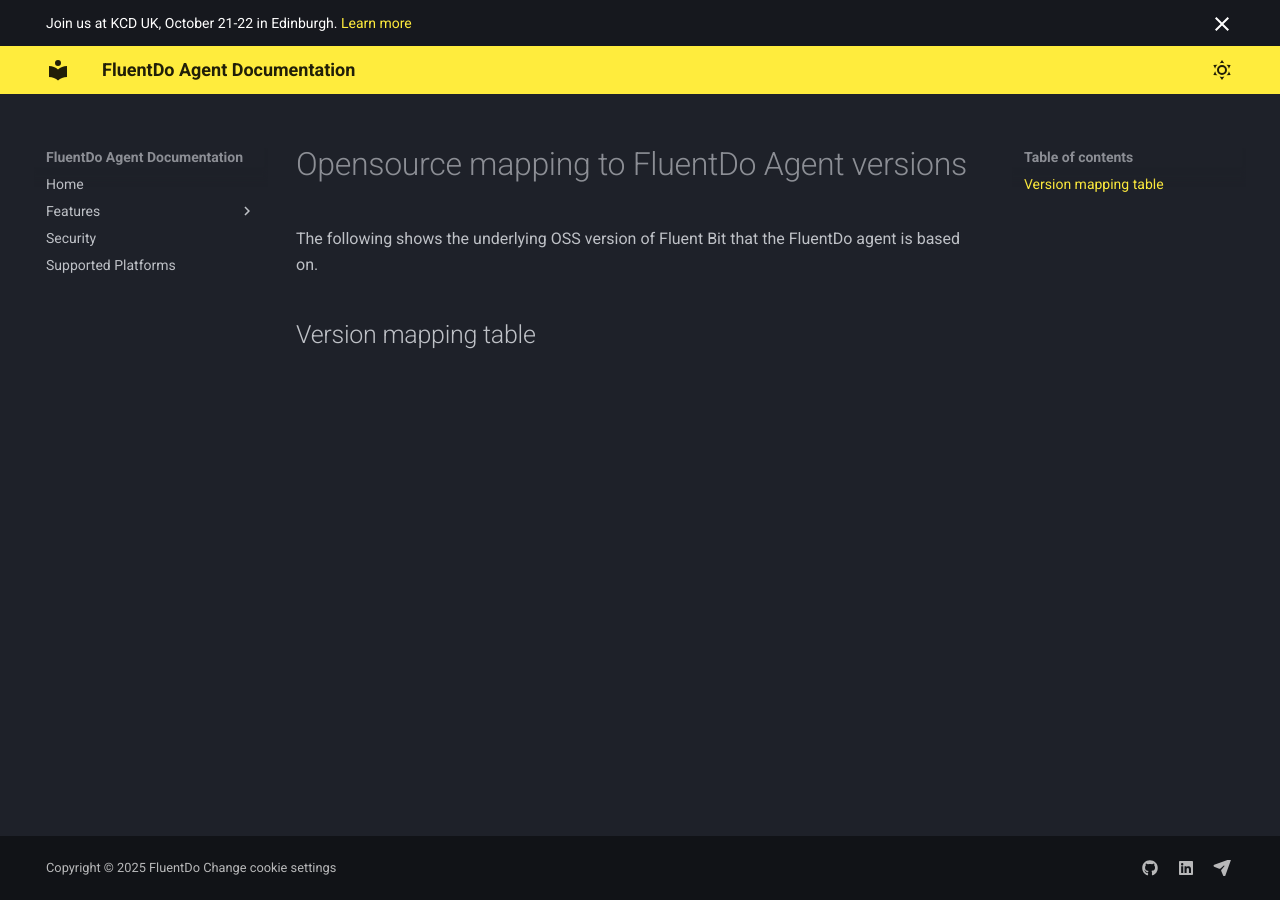
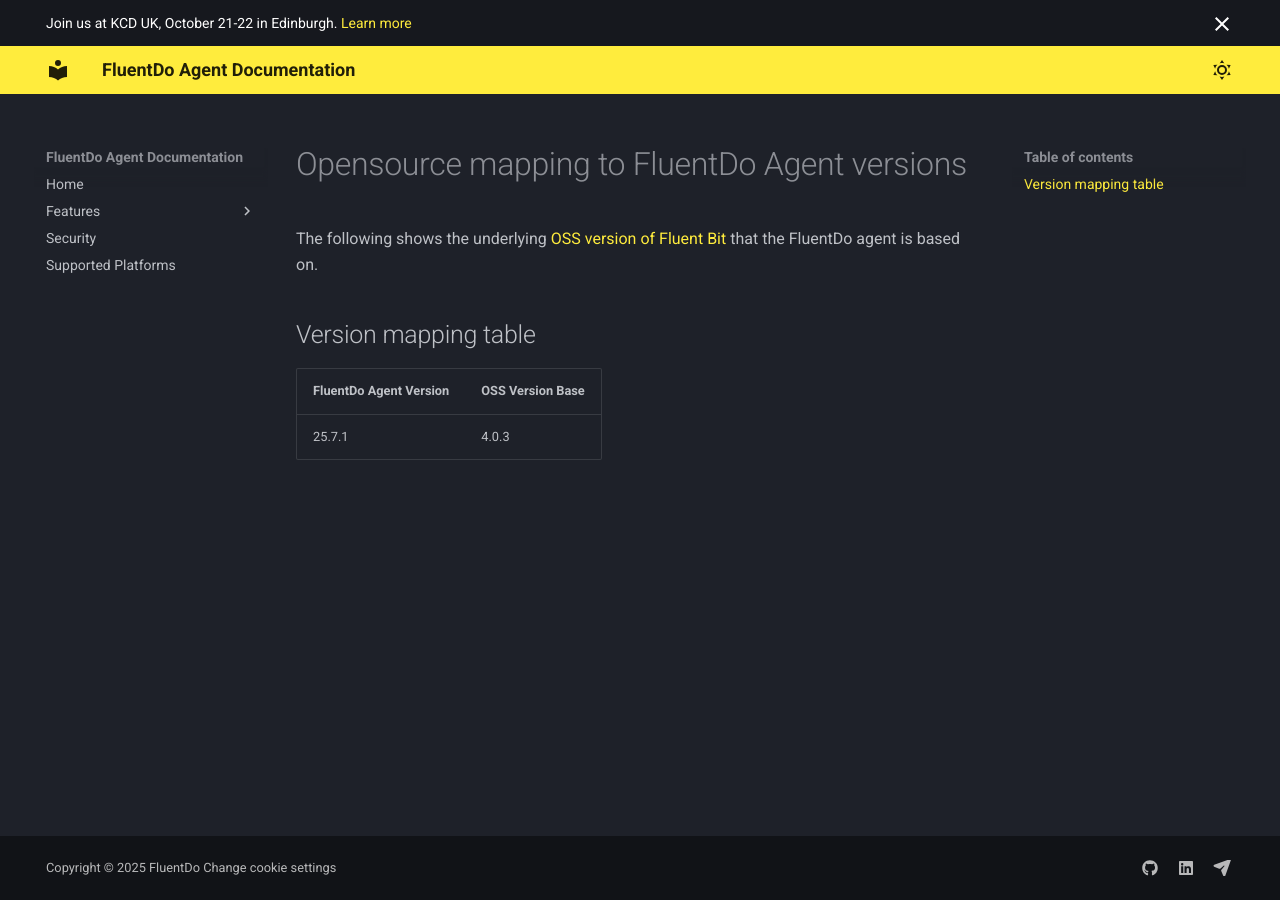
Before and after one commit to telemetryforge/documentation, an MkDocs documentation site: the page built from docs/version-mapping.md, in a window 1280 px wide. Built offline with MkDocs 1.6.1 and Material for MkDocs 9.7.7, drawn with Linux system fonts in a browser that asks for light colours; plug-ins that fetch from the network failed and are left out.

Commit message:
oss: add current version info
Signed-off-by: Patrick Stephens <pat@fluent.do>

```diff
--- a/docs/version-mapping.md
+++ b/docs/version-mapping.md
@@ -1,5 +1,9 @@
 # Opensource mapping to FluentDo Agent versions
 
-The following shows the underlying OSS version of Fluent Bit that the FluentDo agent is based on.
+The following shows the underlying [OSS version of Fluent Bit](https://github.com/fluent/fluent-bit/releases) that the FluentDo agent is based on.
 
 ## Version mapping table
+
+|FluentDo Agent Version|OSS Version Base|
+|----------------------|----------------|
+| 25.7.1               | 4.0.3          |
```
